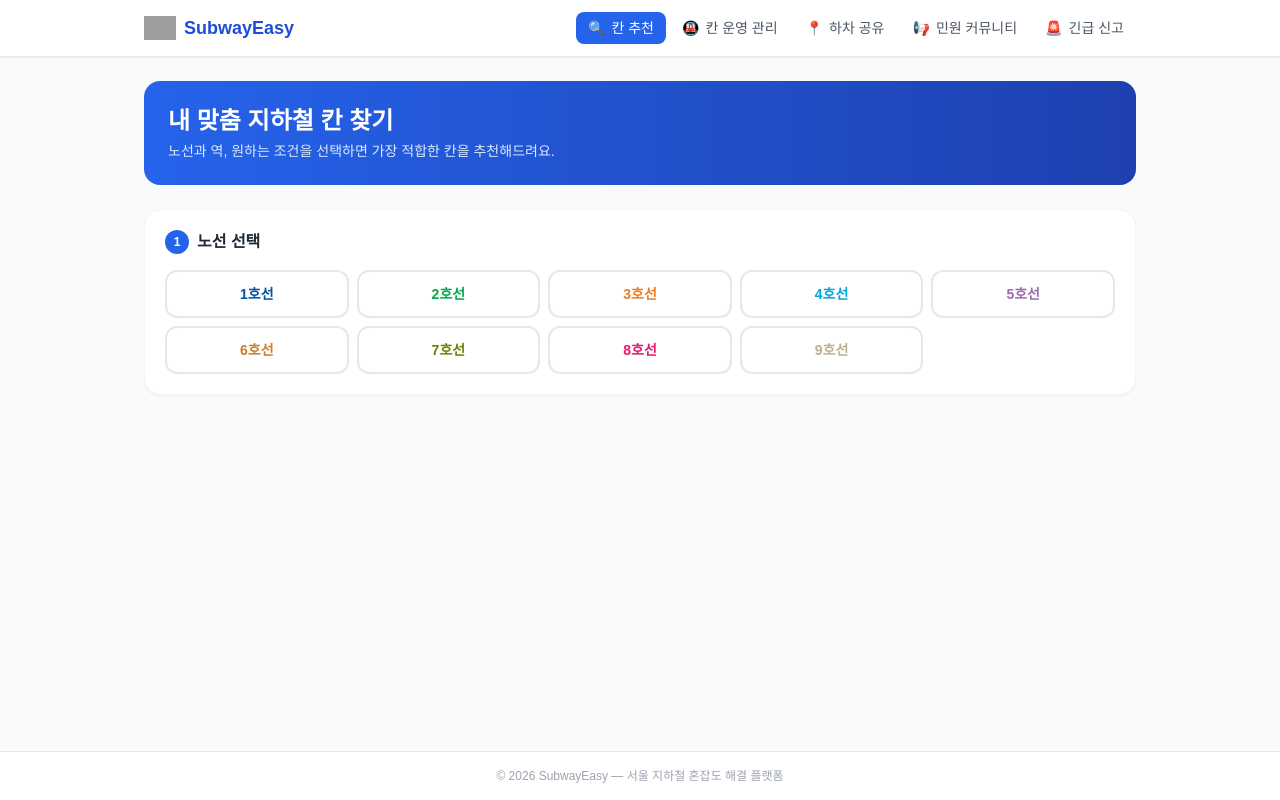
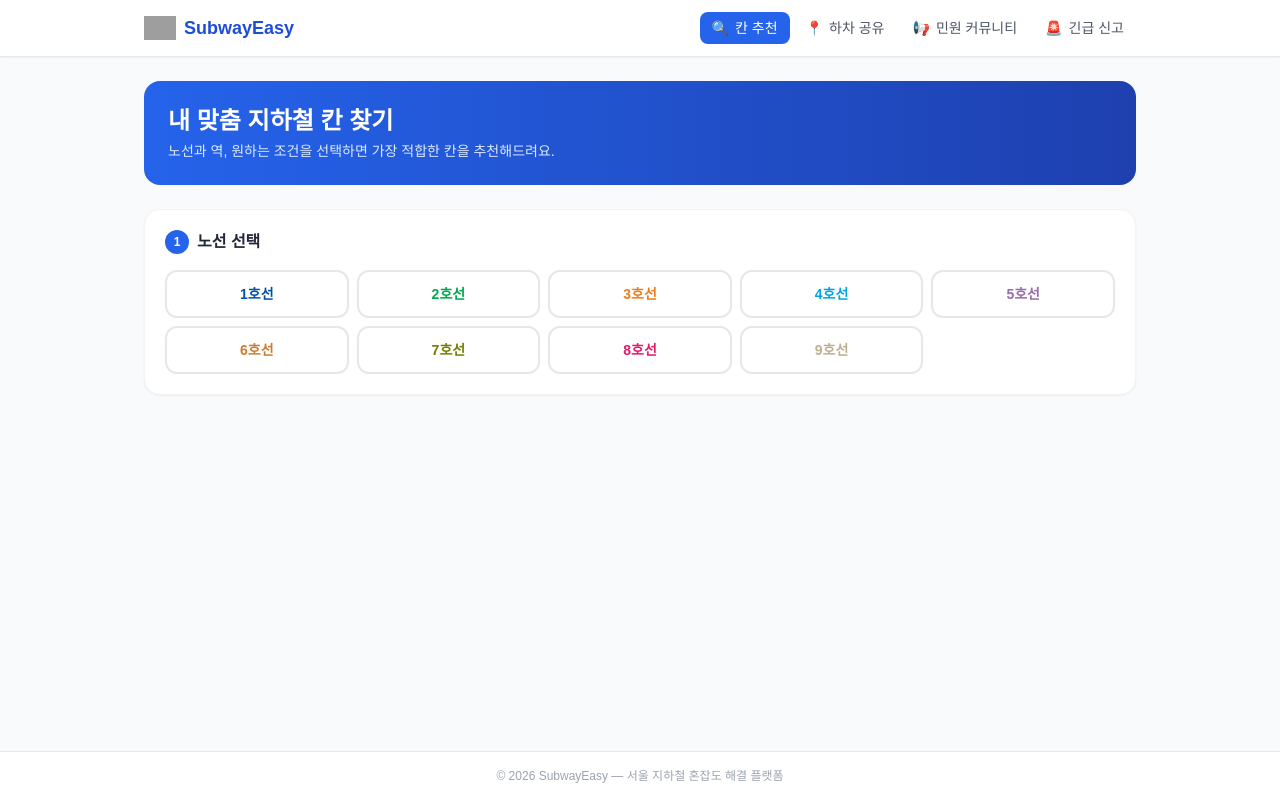
Before and after one commit to parkchaerin84/vibe2026, a Next.js app: page / in a window 1280 px wide. Built offline with nearby package versions, Linux system fonts and the light colour scheme; grey boxes are pictures that could not be loaded.

Commit message:
Remove car management menu

```diff
--- a/components/Navbar.tsx
+++ b/components/Navbar.tsx
@@ -6,7 +6,6 @@ import { usePathname } from "next/navigation";
 
 const NAV_ITEMS = [
   { href: "/", label: "칸 추천", icon: "🔍" },
-  { href: "/car-status", label: "칸 운영 관리", icon: "🚇" },
   { href: "/share-seat", label: "하차 공유", icon: "📍" },
   { href: "/community", label: "민원 커뮤니티", icon: "📢" },
   { href: "/emergency", label: "긴급 신고", icon: "🚨" },
```
